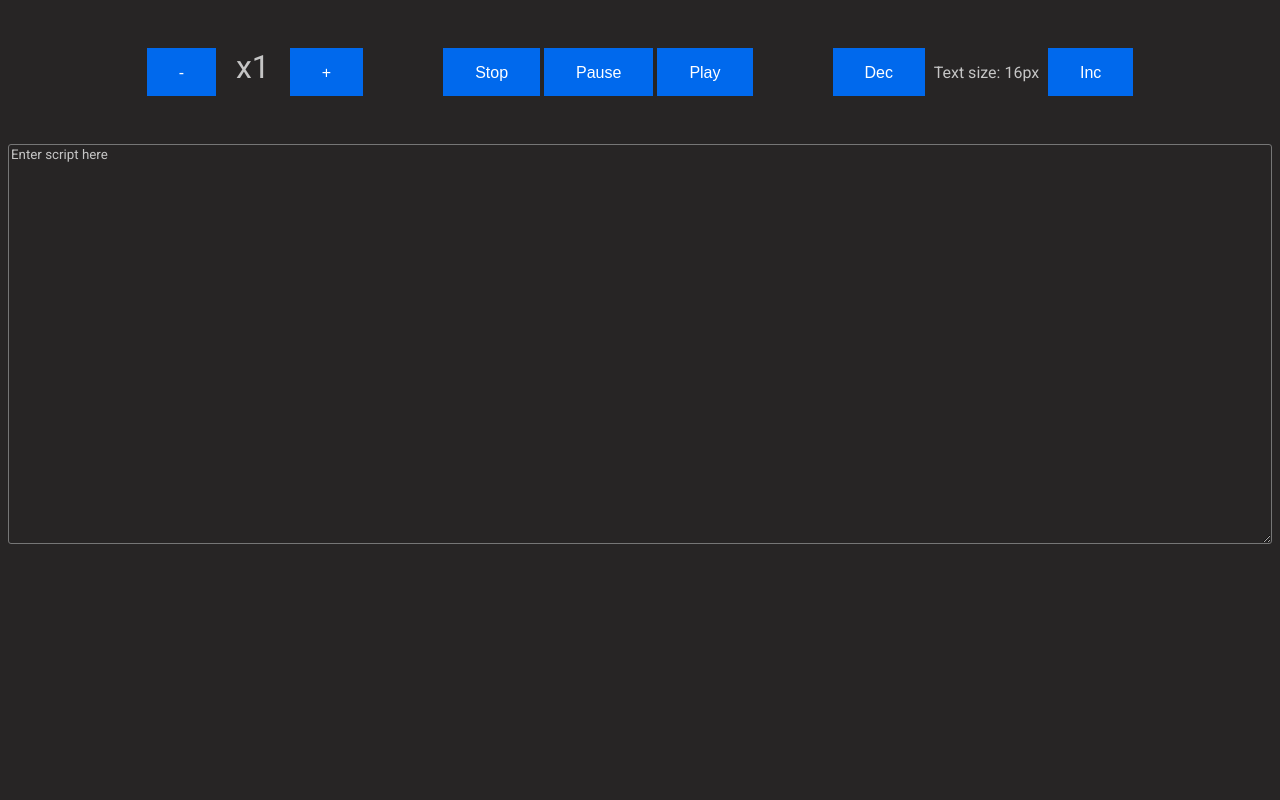
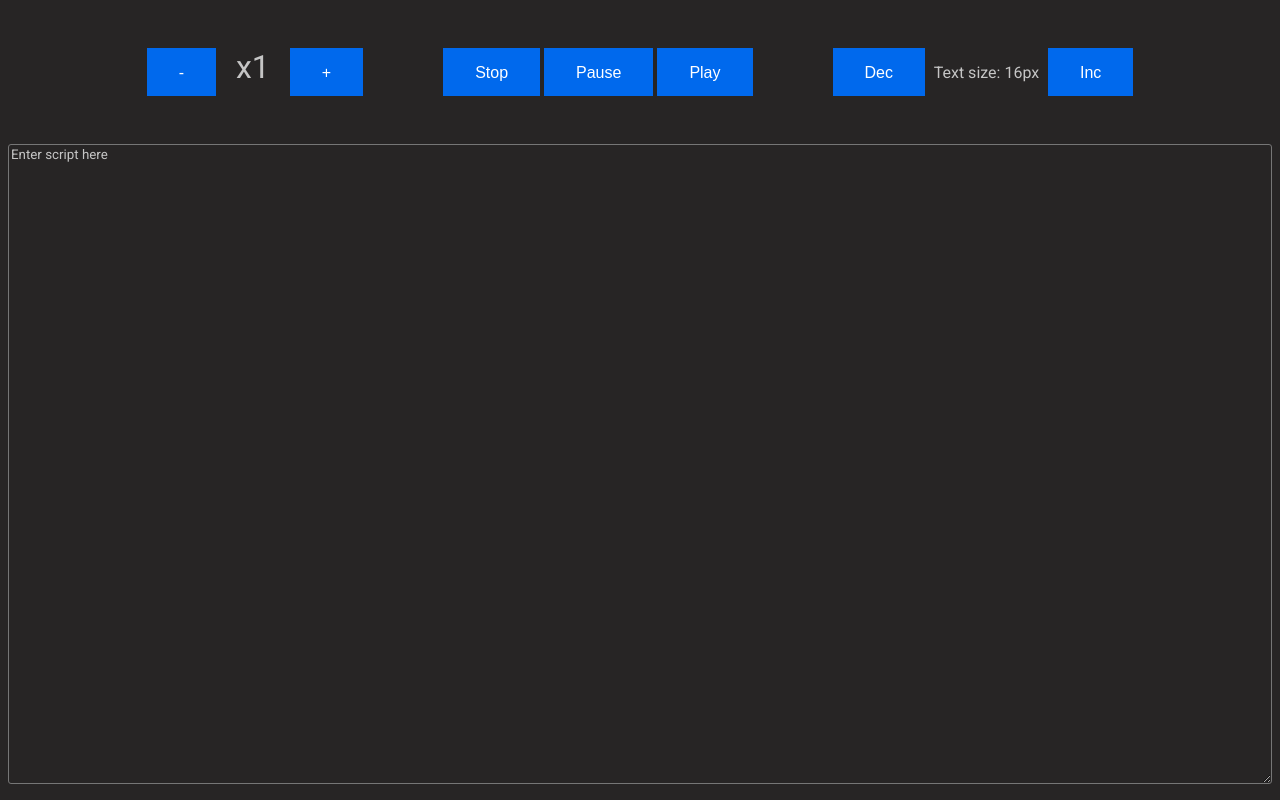
Before and after one commit to merryface/teleprompter, a plain HTML site: page index.html in a window 1280 px wide. Drawn offline with Linux system fonts and the light colour scheme.

Commit message:
change text area size

```diff
--- a/style.css
+++ b/style.css
@@ -62,7 +62,7 @@ button:focus {
 
 .script {
   width: 100%;
-  min-height: 400px;
+  height: 80vh;
   background-color: rgb(39, 37, 37);
   border-radius: 3px;
 }
```
